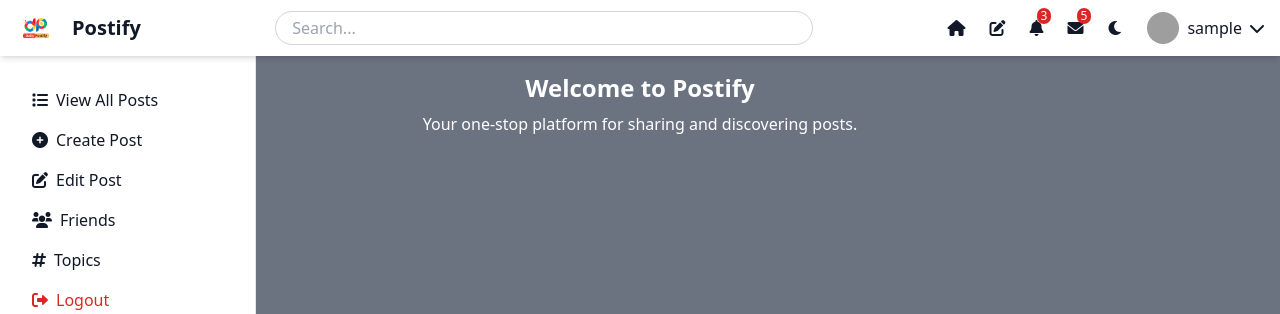
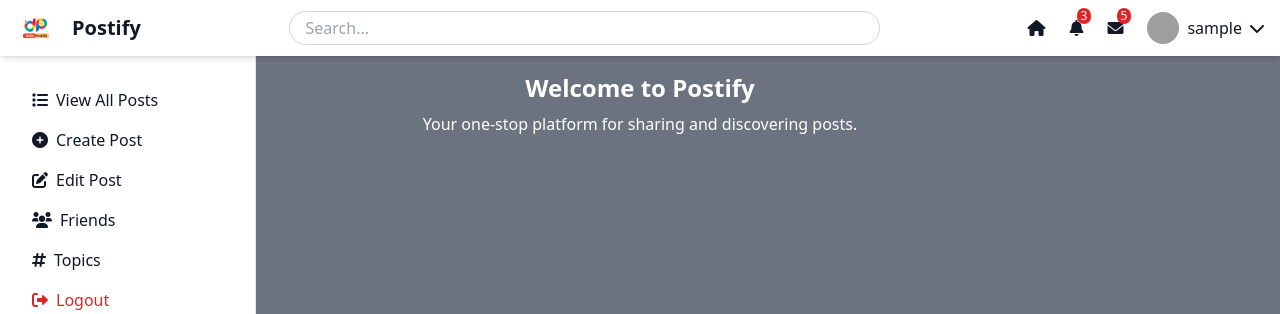
Before and after one commit to AadilNuhu/postify, a PHP site: page / in a window 1280 px wide. Shown: the top 314 px of the page. Run offline with PHP 8.4, Linux system fonts and the light colour scheme; the visitor is signed in with stand-in values (Sample User, id 1); some libraries are stand-ins or nearby versions; grey boxes are pictures that could not be loaded.

Commit message:
style: enhance ui elements for post creation and management pages

```diff
--- a/actions/create_post.php
+++ b/actions/create_post.php
@@ -77,7 +77,7 @@ if ($_SERVER['REQUEST_METHOD'] === 'POST') {
 <body class="flex justify-center items-center min-h-screen bg-gray-100 text-gray-900 dark:bg-gray-900 dark:text-white p-6">
 
     <div class="w-full md:w-[40%] bg-white dark:bg-gray-800 rounded-xl shadow-lg p-6">
-        <h2 class="text-2xl font-bold mb-4 text-center">Create a Post</h2>
+        <h2 class="text-3xl font-bold mb-4 text-center text-purple-600">Create a Post</h2>
 
         <?php if ($message): ?>
             <p class="text-red-500 text-center mb-4"><?php echo htmlspecialchars($message); ?></p>
--- a/actions/edit_post.php
+++ b/actions/edit_post.php
@@ -55,7 +55,7 @@ $posts = $stmt->get_result();
   <div class="max-w-3xl mx-auto">
     <div class="flex items-center justify-between mb-4">
         <h1 class="text-3xl font-bold text-purple-700 mb-6">Manage My Posts</h1>
-        <a href="../index.php" class="text-purple-500 underline">Go To Homepage</a>
+        <a href="../index.php" class="text-purple-500 underline text-purple-500">Go To Homepage</a>
     </div>
 
     <?php while ($post = $posts->fetch_assoc()): ?>
--- a/includes/navbar.php
+++ b/includes/navbar.php
@@ -37,7 +37,7 @@ if (!isset($_SESSION['username'])) {
 
         <div class="flex items-center gap-6">
             <a href="#" class="relative hover:text-blue-600 text-gray-900 dark:text-white"><i class="fas fa-home"></i></a>
-            <a href="#" class="relative hover:text-blue-600 text-gray-900 dark:text-white"><i class="fas fa-edit"></i></a>
+            <!-- <a href="#" class="relative hover:text-blue-600 text-gray-900 dark:text-white"><i class="fas fa-edit"></i></a> -->
             <a href="#" class="relative hover:text-blue-600 text-gray-900 dark:text-white">
                 <i class="fas fa-bell"></i>
                 <span class="absolute -top-2 -right-2 text-xs bg-red-600 text-white rounded-full px-1">3</span>
@@ -46,9 +46,9 @@ if (!isset($_SESSION['username'])) {
                 <i class="fas fa-envelope"></i>
                 <span class="absolute -top-2 -right-2 text-xs bg-red-600 text-white rounded-full px-1">5</span>
             </a>
-            <button id="theme-toggle" class="focus:outline-none text-gray-900 dark:text-white">
+            <!-- <button id="theme-toggle" class="focus:outline-none text-gray-900 dark:text-white">
                 <i id="theme-icon" class="fas"></i>
-            </button>
+            </button> -->
             <div class="relative group">
                 <button class="flex items-center gap-2 focus:outline-none text-gray-900 dark:text-white">
                     <img src="<?php echo $_SESSION['avatar'] ?? 'images.jpeg'; ?>" alt="Avatar" class="w-8 h-8 rounded-full">
@@ -76,22 +76,22 @@ if (!isset($_SESSION['username'])) {
         </div>
         <nav class="flex flex-col p-4 gap-2">
             <a href="#" class="py-2 px-4 rounded hover:bg-gray-100 dark:hover:bg-gray-700 flex items-center gap-2"><i class="fas fa-book-open"></i> Community Blogs</a>
-            <a href="#" class="py-2 px-4 rounded hover:bg-gray-100 dark:hover:bg-gray-700 flex items-center gap-2"><i class="fas fa-list"></i> View All Posts</a>
+            <a href="../index.php" class="py-2 px-4 rounded hover:bg-gray-100 dark:hover:bg-gray-700 flex items-center gap-2"><i class="fas fa-list"></i> View All Posts</a>
             <a href="./actions/create_post.php" class="py-2 px-4 rounded hover:bg-gray-100 dark:hover:bg-gray-700 flex items-center gap-2"><i class="fas fa-plus-circle"></i> Create Post</a>
             <a href="./actions/edit_post.php" class="py-2 px-4 rounded hover:bg-gray-100 dark:hover:bg-gray-700 flex items-center gap-2"><i class="fas fa-edit"></i> Edit Post</a>
             <a href="#" class="py-2 px-4 rounded hover:bg-gray-100 dark:hover:bg-gray-700 flex items-center gap-2"><i class="fas fa-users"></i> Friends</a>
             <a href="#" class="py-2 px-4 rounded hover:bg-gray-100 dark:hover:bg-gray-700 flex items-center gap-2"><i class="fas fa-hashtag"></i> Topics</a>
-            <a href="./actions/logout.php" class="py-2 px-4 text-red-600 rounded hover:bg-gray-100 dark:hover:bg-gray-700 flex items-center gap-2"><i class="fas fa-sign-out-alt"></i> Logout</a>
+            <a href="../actions/logout.php" class="py-2 px-4 text-red-600 rounded hover:bg-gray-100 dark:hover:bg-gray-700 flex items-center gap-2"><i class="fas fa-sign-out-alt"></i> Logout</a>
         </nav>
     </div>
 
     <div class="hidden lg:flex flex-col w-64 h-screen fixed top-0 left-0 pt-20 px-4 bg-white dark:bg-gray-900 border-r dark:border-gray-700 text-gray-900 dark:text-white">
-        <a href="#" class="py-2 px-4 rounded hover:bg-gray-100 dark:hover:bg-gray-700 flex items-center gap-2"><i class="fas fa-list"></i> View All Posts</a>
+        <a href="./index.php" class="py-2 px-4 rounded hover:bg-gray-100 dark:hover:bg-gray-700 flex items-center gap-2"><i class="fas fa-list"></i> View All Posts</a>
         <a href="./actions/create_post.php" class="py-2 px-4 rounded hover:bg-gray-100 dark:hover:bg-gray-700 flex items-center gap-2"><i class="fas fa-plus-circle"></i> Create Post</a>
         <a href="./actions/edit_post.php" class="py-2 px-4 rounded hover:bg-gray-100 dark:hover:bg-gray-700 flex items-center gap-2"><i class="fas fa-edit"></i> Edit Post</a>
         <a href="#" class="py-2 px-4 rounded hover:bg-gray-100 dark:hover:bg-gray-700 flex items-center gap-2"><i class="fas fa-users"></i> Friends</a>
         <a href="#" class="py-2 px-4 rounded hover:bg-gray-100 dark:hover:bg-gray-700 flex items-center gap-2"><i class="fas fa-hashtag"></i> Topics</a>
-        <a href="../actions/logout.php" class="py-2 px-4 text-red-600 rounded hover:bg-gray-100 dark:hover:bg-gray-700 flex items-center gap-2"><i class="fas fa-sign-out-alt"></i> Logout</a>
+        <a href="./actions/logout.php" class="py-2 px-4 text-red-600 rounded hover:bg-gray-100 dark:hover:bg-gray-700 flex items-center gap-2"><i class="fas fa-sign-out-alt"></i> Logout</a>
     </div>
 
     <script>
```
